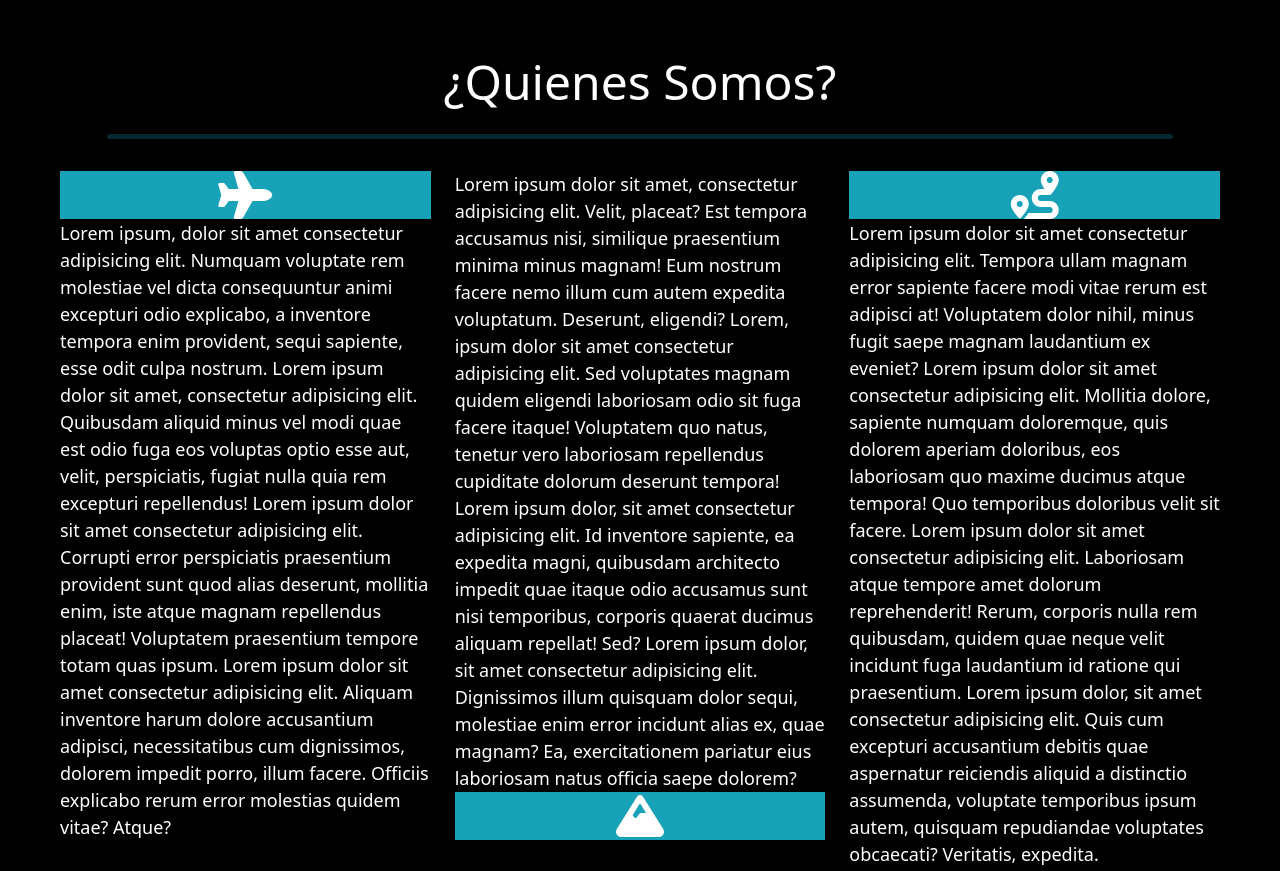
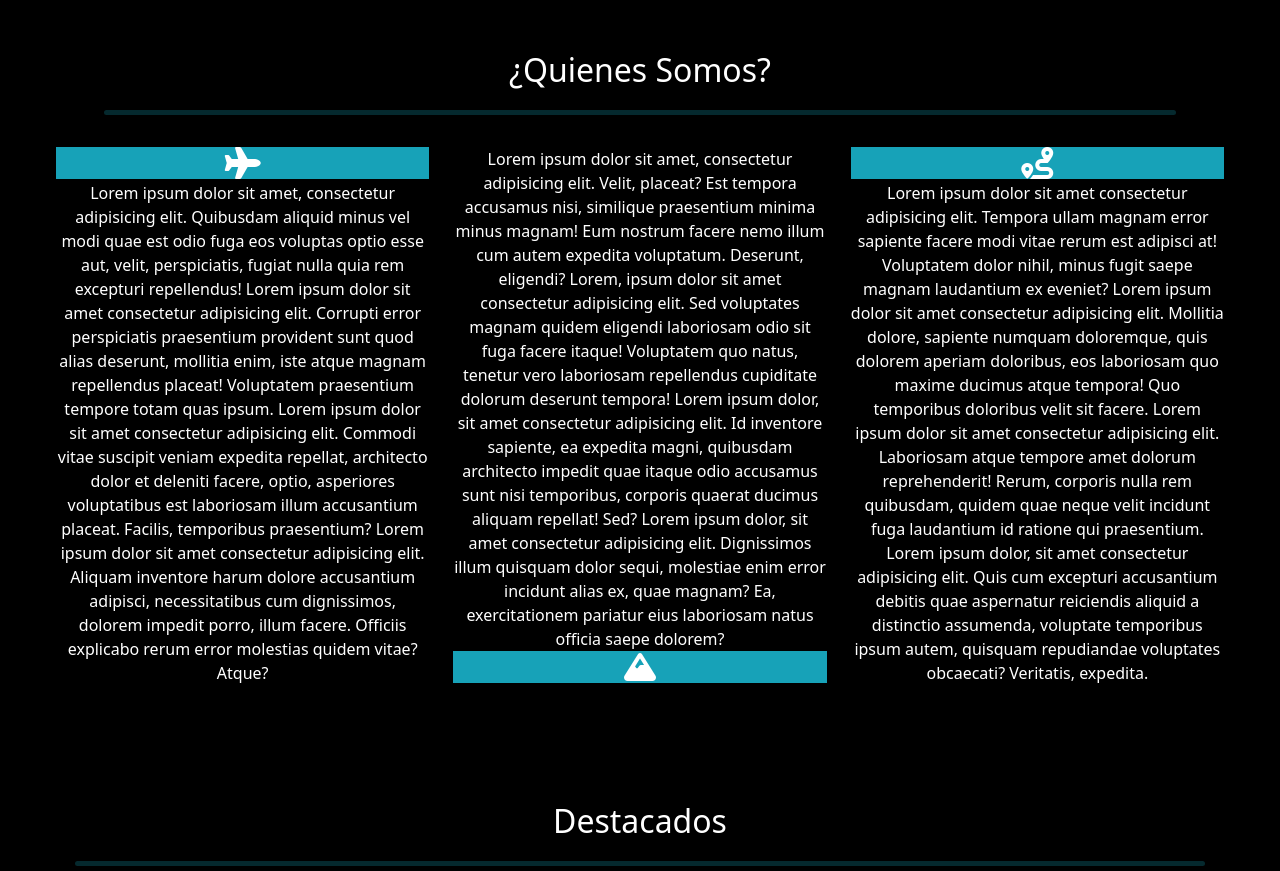
Before and after one commit to FoodEngFAAB/EvaluacionU1M1, a plain HTML site: page index.html in a window 1280 px wide. Shown: the part 962-1833 px from the top of the page. Drawn offline with nearby package versions, Linux system fonts and the light colour scheme; a script that the page names is missing.

Commit message:
Actualiza sistema de grids, letras y ajustes generales, además de actulizar estilos personales

```diff
--- a/assets/css/style.css
+++ b/assets/css/style.css
@@ -26,10 +26,25 @@ body {
 
     /* Class para elementos de la presentación de la página */
     background-color: #000000;
-    font-size: large;
+    font-size: xx-large;
+    text-align: center;
     color:#FFFFFF;
 }
 
+.about-text {
+
+    /* Class para descriptores de la presentación */
+    font-size: medium;
+
+}
+
+-header-icons {
+
+    /* Class para íconos de sección de presentación */
+    font-size:xx-large;
+    background-color: #17A2B8;
+
+}
 
 .vchighlights {
 
@@ -42,13 +57,13 @@ body {
 
 .card-text {
 
-    font-size: small;
+    font-size: medium;
 
 }
 
 .card-title {
 
-    font-size: medium;
+    font-size: large;
 }
 
 footer {
--- a/index.html
+++ b/index.html
@@ -55,7 +55,6 @@
 <body>
 
     <!-- Encabezado de la página -->
-
     <header>
         <nav class="navbar fixed-top navbar-expand-lg navbar-light container-fluid navbarspecifications">
 
@@ -118,29 +117,27 @@
     <!-- Sección de elementos de presentación de Viajes Chile -->
     <section class="container-fluid vcpresentation py-5 d-none d-sm-block" id="whoarewe_vcl">
 
-        <div class="row gy-3 col-sm mx-auto h-100" style="padding-left: 2em; padding-right: 2em;">
-            <div class="container-fluid text-center col-12" style="font-size: xxx-large;">¿Quienes Somos?</div>
+        <div class="row gy-3 col-sm mx-auto h-100" style="padding-left: 2rem; padding-right: 2rem;">
+            <div class="container-fluid text-center col-12">¿Quienes Somos?</div>
 
             <hr
                 style="margin-left: 5%; width: 90%;height: 5px;text-align: left;border: 5px;border-radius: 5px; background-color:#17A2B8;">
 
-            <div class="container-fluid col-4" style="font-size: large;">
+            <div class="container-fluid col-4 about-text">
                 <i class="container-fluid text-center fa-solid fa-plane"
-                    style="font-size:xxx-large; background-color: #17A2B8;"></i>
+                    style="font-size:xx-large; background-color: #17A2B8;"></i>
                 <br>
-                Lorem ipsum, dolor sit amet consectetur adipisicing elit. Numquam voluptate rem molestiae vel dicta
-                consequuntur animi excepturi odio explicabo, a inventore tempora enim provident, sequi sapiente,
-                esse odit culpa nostrum.
                 Lorem ipsum dolor sit amet, consectetur adipisicing elit. Quibusdam aliquid minus vel modi quae est odio
                 fuga eos voluptas optio esse aut, velit, perspiciatis, fugiat nulla quia rem excepturi repellendus!
                 Lorem ipsum dolor sit amet consectetur adipisicing elit. Corrupti error perspiciatis praesentium
                 provident sunt quod alias deserunt, mollitia enim, iste atque magnam repellendus placeat! Voluptatem
                 praesentium tempore totam quas ipsum.
+                Lorem ipsum dolor sit amet consectetur adipisicing elit. Commodi vitae suscipit veniam expedita repellat, architecto dolor et deleniti facere, optio, asperiores voluptatibus est laboriosam illum accusantium placeat. Facilis, temporibus praesentium?
                 Lorem ipsum dolor sit amet consectetur adipisicing elit. Aliquam inventore harum dolore accusantium
                 adipisci, necessitatibus cum dignissimos, dolorem impedit porro, illum facere. Officiis explicabo rerum
                 error molestias quidem vitae? Atque?
             </div>
-            <div class="container-fluid col-4">
+            <div class="container-fluid col-4 about-text">
                 Lorem ipsum dolor sit amet, consectetur adipisicing elit.
                 Velit, placeat? Est tempora accusamus nisi, similique praesentium minima minus magnam! Eum nostrum
                 facere nemo illum cum autem expedita voluptatum. Deserunt, eligendi?
@@ -155,15 +152,15 @@
                 officia saepe dolorem?
 
                 <i class="container-fluid text-center fa-solid fa-mountain"
-                    style="font-size:xxx-large; background-color: #17A2B8;"></i>
+                    style="font-size:xx-large; background-color: #17A2B8;"></i>
 
             </div>
-            <div class="container-fluid col-4">
+            <div class="container-fluid col-4 about-text">
                 <i class="container-fluid text-center fa-solid fa-route"
-                    style="font-size:xxx-large; background-color: #17A2B8;"></i>
+                    style="font-size:xx-large; background-color: #17A2B8;"></i>
                 <br>
 
-                Lorem ipsum dolor sit amet consectetur adipisicing elit. Tempora
+                <p class="about-text">Lorem ipsum dolor sit amet consectetur adipisicing elit. Tempora
                 ullam magnam error sapiente facere modi vitae rerum est adipisci at! Voluptatem dolor nihil, minus
                 fugit
                 saepe magnam laudantium ex eveniet?
@@ -175,7 +172,7 @@
                 ratione qui praesentium.
                 Lorem ipsum dolor, sit amet consectetur adipisicing elit. Quis cum excepturi accusantium debitis quae
                 aspernatur reiciendis aliquid a distinctio assumenda, voluptate temporibus ipsum autem, quisquam
-                repudiandae voluptates obcaecati? Veritatis, expedita.
+                repudiandae voluptates obcaecati? Veritatis, expedita.</p>
             </div>
 
     </section>
@@ -186,7 +183,7 @@
         <hr
             style="margin-left: 5%; width: 90%;height: 5px;text-align: left;border: 5px;border-radius: 5px; background-color:#17A2B8;">
 
-        <div class="row" style="padding-left: 2em; padding-right: 2em;">
+        <div class="row" style="padding-left: 2rem; padding-right: 2rem;">
             <div class="col-sm">
                 <div class="card mb-3 mx-auto h-100" style="background-color:#17A2B8;">
                     <img src="assets/img/card1.jpg" class="card-img-top" style="object-fit:cover;" alt="...">
```
